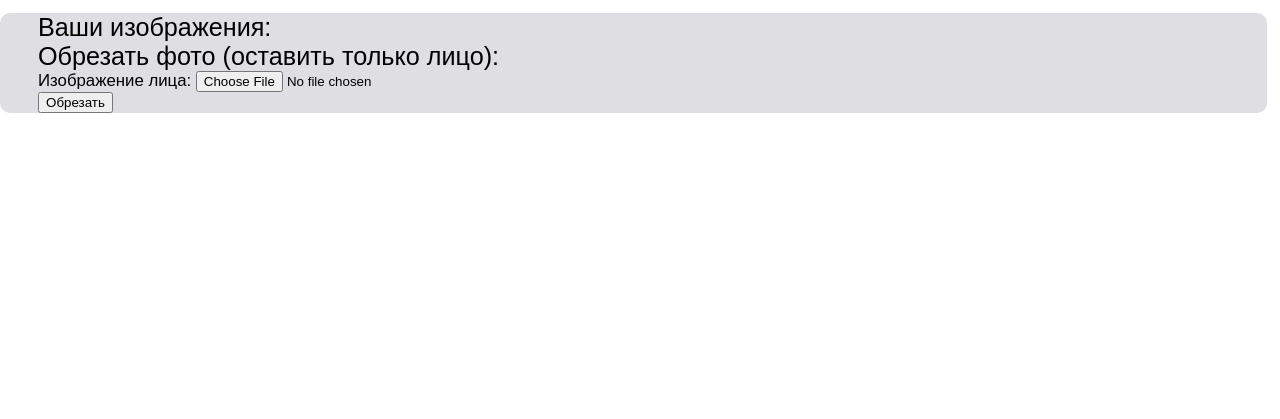
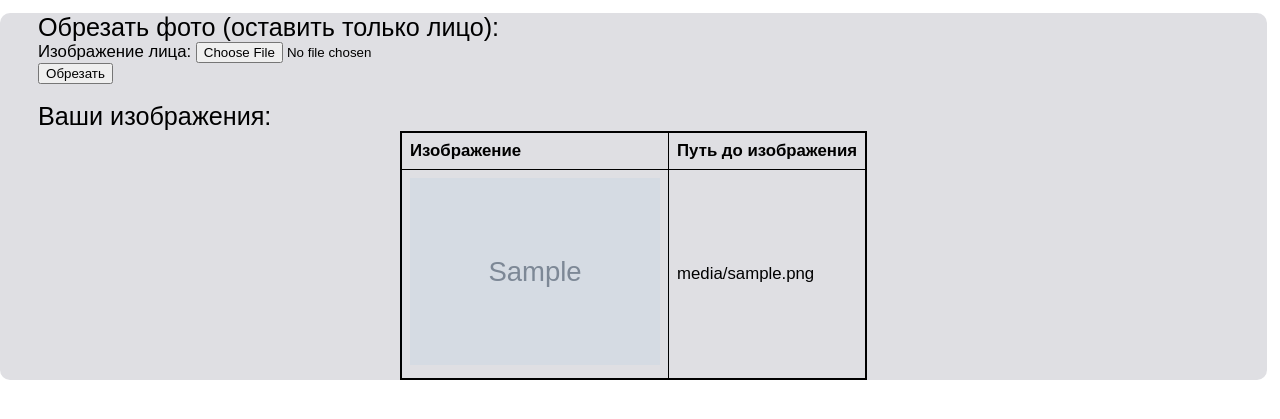
Before and after one commit to Vann4/face_detection, a Django app: page /working_with_images/1/ in a window 1280 px wide. Shown: the part 100-519 px from the top of the page. Run offline with Django 5.2, Linux system fonts and the light colour scheme; a user stored in the database is signed in; tables that the repository leaves empty hold one stand-in row (values such as "Sample post"); grey boxes marked "Sample" are stand-in pictures.

Commit message:
Made image output, added styles

```diff
--- a/detection_face/face_app/static/css/style.css
+++ b/detection_face/face_app/static/css/style.css
@@ -92,7 +92,7 @@ main h1{
     margin: 10% 0% 20% 42%;
     background-color: white;
     box-shadow: 0 0 0 max(100vh, 100vw) rgba(0, 0, 0, 0.7);
-    z-index: 9999;
+    z-index: 10000;
 }
 
 #popup_feedback{
@@ -124,15 +124,7 @@ main h1{
     margin: 0px;
 }
 
-.img_trim{
-    display: flex;
-    flex-wrap: wrap;
-}
 
-.img_trim img{
-    width: 19%;
-    margin: 1% 1% 1% 0%;
-}
 
 .bx-wrapper,
 .bx-pager{
@@ -178,9 +170,45 @@ main h1{
 	outline:none;
 }
 
+.form_trim{
+    margin-bottom: 1.5%;
+}
+
+.img_trim{
+    display: flex;
+    flex-wrap: wrap;
+    flex-direction: column;
+    align-items: center;
+}
+
+.img_trim img{
+    width: 100%;
+}
+
 .working_with_images_p{
     color: black;
     font-size: 1.5em;
+}
+
+.working_with_images_p_images{
+    width: 100%;
+    color: black;
+    font-size: 1.5em;
+}
+
+table {
+    border-collapse: collapse;
+    border: 2px solid black;
+    width: 100%;
+}
+th, td {
+    border: 1px solid black;
+    padding: 8px;
+    text-align: left;
+}
+th:first-child, td:first-child {
+    border-right: none;
+    width: 250px; /* Ширина для столбца с изображениями */
 }
 
 footer{
--- a/detection_face/face_app/templates/face_app/index.html
+++ b/detection_face/face_app/templates/face_app/index.html
@@ -13,7 +13,9 @@
     {% endif %}
 
     <div class="content">
-        <h2> Добро пожаловать на наш веб-сайт по распознаванию лиц! Мы предлагаем передовые технологии и алгоритмы для идентификации людей по их фотографиям.</h2>
+
+        <h2>Привет! Мы рады видеть вас на нашем сайте.
+        Чтобы получить доступ ко всем функциям сайта авторизуйтесь!</h2>
 
         <div class="sliderblock">
             <div class="slider">
--- a/detection_face/face_app/templates/face_app/working_with_images.html
+++ b/detection_face/face_app/templates/face_app/working_with_images.html
@@ -7,24 +7,34 @@
 
 <main>
     <div class="content">
+        <div class="form_trim">
+            <p class="working_with_images_p">Обрезать фото (оставить только лицо):</p>
+            <form class="working_with_images_form" method="post" enctype="multipart/form-data">
+                {% csrf_token %}
+                <p><tr><th><label for="face_photo">Изображение лица: </label></th><td><input type="file" name="face_photo" required id="face_photo"></td></tr><p>
+                <p><input type="text" name="users_id" value="{{user.id}}" class="display_none"></p>
+                <p><button type="submit">Обрезать</button></p>
+            </form>
+        </div><!-- class="form_trim" -->
+
         <div class="img_trim">
-            <p class="working_with_images_p">Ваши изображения:</p>
+            <p class="working_with_images_p_images">Ваши изображения:</p>
+            <div class="table_image_trim">
             {% for i in face_user %}
-                {% if i.face_user %}
-                    <img src="{{i.face_photo.url}}" alt="">
-                {% else %}
-                {% endif %}
+                <table>
+                    <tr>
+                        <th>Изображение</th>
+                        <th>Путь до изображения</th>
+                    </tr> <!--ряд с ячейками заголовков-->
+                    <tr>
+                        <td><img src="{{i.face_photo.url}}" alt=""></td>
+                        <td><p>media/{{i.face_photo}}</p></td>
+                    </tr> <!--ряд с ячейками тела таблицы-->
+                </table>
             {% endfor %}
-        </div>
-
-        <p class="working_with_images_p">Обрезать фото (оставить только лицо):</p>
-        <form class="working_with_images_form" method="post" enctype="multipart/form-data">
-            {% csrf_token %}
-            <p><tr><th><label for="face_photo">Изображение лица: </label></th><td><input type="file" name="face_photo" required id="face_photo"></td></tr><p>
-            <p><input type="text" name="users_id" value="{{user.id}}" class="display_none"></p>
-            <p><button type="submit">Обрезать</button></p>
-        </form>
-    </div>
+            </div><!-- class="table_image_trim" -->
+        </div><!-- class="img_trim" -->
+    </div><!-- class="content" -->
 </main>
 
 {% endblock main %}
```
Also changed, not shown: testik.py (added, +8 -0 lines).
